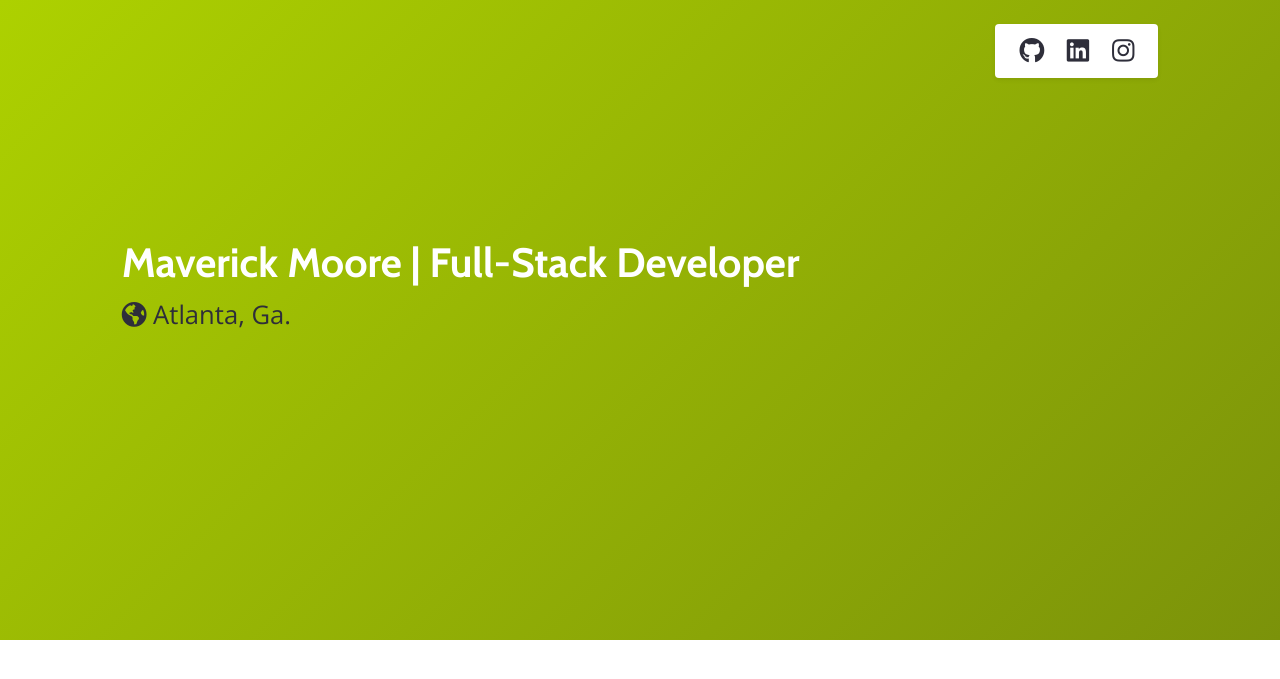
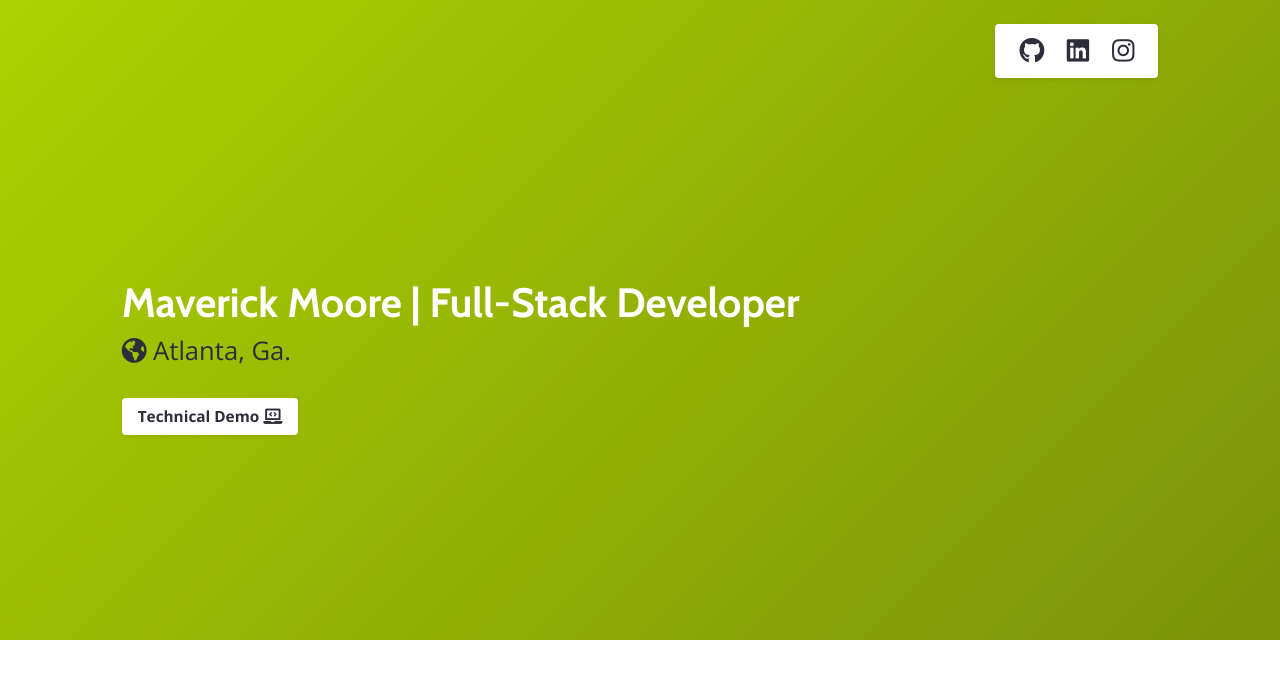
Before and after one commit to mcm66103/maverickmoore.com_02, a Django app: page / in a window 1280 px wide. Shown: the top 679 px of the page. Run offline with Django 3.2, Linux system fonts and the light colour scheme; some libraries are stand-ins or nearby versions.

Commit message:
button style, button links

```diff
--- /dev/null
+++ b/mysite/mysite/static/mysite/scss/components/_buttons.scss
@@ -0,0 +1,41 @@
+%button-container {
+  @extend .py-2;
+  @extend .px-3;
+  @extend .rounded;
+  @extend .shadow-sm;
+
+  background-color: $white;
+  color: $gray-800;
+  text-decoration: none;
+  font-weight: bold;
+
+  a {
+    color: $gray-800;
+  }
+
+  &:hover {
+    @extend .shadow;
+  }
+}
+
+%button-item {
+  &:hover {
+    color: $dark-green;
+    text-decoration: none;
+  }
+}
+
+%button-multi {
+  @extend %button-container;
+
+  i {
+    @extend %button-item;
+  }
+}
+
+%button-tiny{
+  @extend %button-container;
+  @extend %button-item;
+
+  font-size: .6em;
+}
--- a/mysite/mysite/static/mysite/scss/pages/_index.scss
+++ b/mysite/mysite/static/mysite/scss/pages/_index.scss
@@ -1,3 +1,5 @@
+
+
 #welcome-section {
   @extend .container-fluid;
   @extend %green-gradient-bg;
@@ -17,12 +19,7 @@
       @extend .pt-4;
 
       #welcome-nav-container{
-        @extend .py-2;
-        @extend .px-3;
-        @extend .rounded;
-        @extend .shadow-sm;
-
-        background-color: $white;
+        @extend %button-multi;
 
         i{
           @extend .px-2;
@@ -36,11 +33,22 @@
       @extend .align-self-center;
 
       position: relative;
-      top: 30vh;
+      top: 25vh;
 
       h1 {
-        color:$white;
+        @extend .mb-1;
+        color: $white;
       }
+
+      p {
+        @extend .mb-4;
+      }
+
+      a {
+        @extend %button-tiny;
+      }
+
+
     }
   }
 }
--- a/mysite/mysite/static/mysite/scss/style.scss
+++ b/mysite/mysite/static/mysite/scss/style.scss
@@ -3,5 +3,6 @@
 @import 'bootstrap/bootstrap';
 
 @import 'components/backgrounds';
+@import 'components/buttons';
 
 @import 'pages/index';
--- a/mysite/mysite/templates/mysite/index.html
+++ b/mysite/mysite/templates/mysite/index.html
@@ -8,18 +8,17 @@
 
 <div id="welcome-section">
   <div class="d-block">
-    <!-- pseudo header -->
     <div>
       <div id="welcome-nav-container">
-        <i class="fab fa-github"></i>
-        <i class="fab fa-linkedin"></i>
-        <i class="fab fa-instagram"></i>
+        <a target="_blank" href="https://github.com/mcm66103"><i class="fab fa-github"></i></a>
+        <a target="_blank" href="https://www.linkedin.com/in/maverick-moore-28957214a/"><i class="fab fa-linkedin"></i></a>
+        <a target="_blank" href="https://www.instagram.com/maverick_650"><i class="fab fa-instagram"></i></a>
       </div>
     </div>
-    <!-- hero copy -->
     <div>
       <h1>Maverick Moore | Full-Stack Developer</h1>
       <p><i class="fas fa-globe-americas"></i> Atlanta, Ga.</p>
+      <a href="/">Technical Demo <i class="fas fa-laptop-code"></i></a>
     </div>
   </div>
 </div>
--- a/mysite/mysite/templates/shared/base.html
+++ b/mysite/mysite/templates/shared/base.html
@@ -15,7 +15,7 @@
     <link rel="stylesheet" type="text/css" href="{% static 'mysite/css/style.css' %}">
 
     <!-- Google fonts -->
-    <link href="https://fonts.googleapis.com/css?family=Cabin:700|Open+Sans&display=swap" rel="stylesheet">
+    <link href="https://fonts.googleapis.com/css?family=Cabin:700|Open+Sans:400,700&display=swap" rel="stylesheet">
 
     <!-- Font Awesome -->
     <link rel="stylesheet" href="https://use.fontawesome.com/releases/v5.12.1/css/all.css" integrity="sha384-v8BU367qNbs/aIZIxuivaU55N5GPF89WBerHoGA4QTcbUjYiLQtKdrfXnqAcXyTv" crossorigin="anonymous">
```
Also changed, not shown: mysite/mysite/static/mysite/css/style.css, 1 other file.
